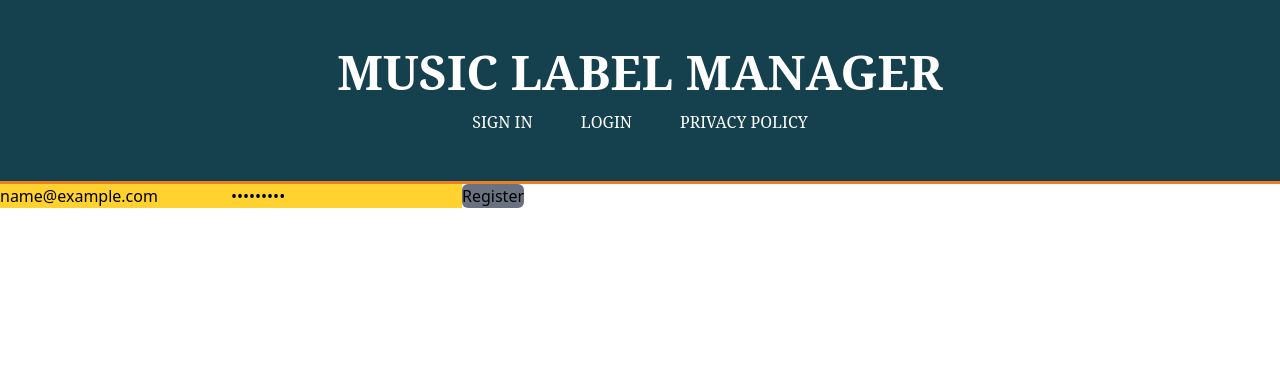
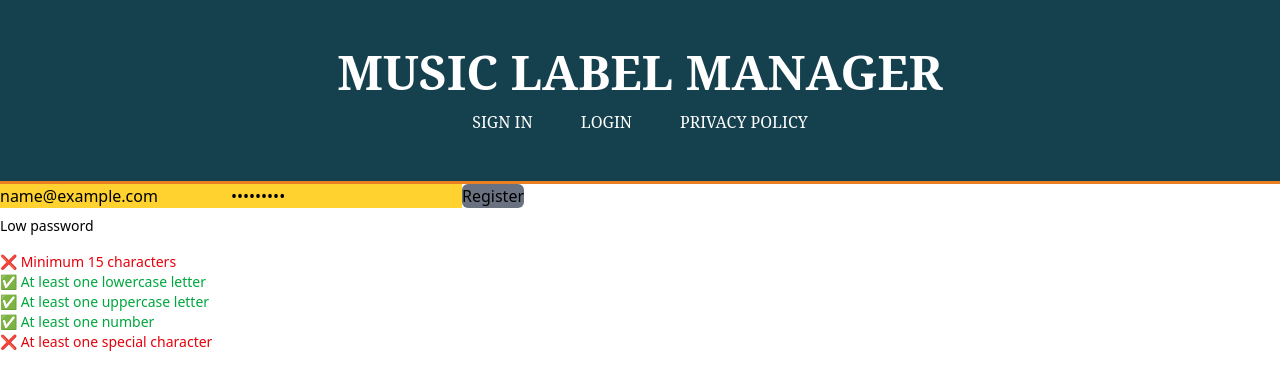
Before and after one commit to WildCodeSchool/2024-12-orleans-cda-project3-team-b, a React (Vite) app in the folder packages/frontend/web/: page /register in a window 1280 px wide. Both pictures are taken after typing "name@example.com", "Sample123" into the empty fields and a click on the button "Register". Shown: the top 388 px of the page. Built offline with nearby package versions, Linux system fonts and the light colour scheme; no server answers; a web font is replaced by a local one.

Commit message:
feature/secure-input

```diff
--- a/packages/frontend/web/src/pages/register.tsx
+++ b/packages/frontend/web/src/pages/register.tsx
@@ -6,8 +6,34 @@ export default function Register() {
   const [password, setPassword] = useState('');
   const [message, setMessage] = useState('');
 
+  const regex = {
+    minLength: password.length >= 15,
+    lowercase: /[a-z]/.test(password),
+    uppercase: /[A-Z]/.test(password),
+    number: /[0-9]/.test(password),
+    specialChar: /[!@#$%^&*(),.?":{}|<>]/.test(password),
+  };
+
+  const isStrongPassword = Object.values(regex).every(Boolean);
+
+  const validateEmail = (email: string): boolean => {
+    const regex = /^[^\s@]+@[^\s@]+\.[^\s@]+$/;
+    return regex.test(email);
+  };
+
   const login = async (event: FormEvent) => {
     event.preventDefault();
+
+    if (!validateEmail(email)) {
+      setMessage('Email invalid');
+      return;
+    }
+
+    if (!isStrongPassword) {
+      setMessage('Low password');
+      return;
+    }
+
     try {
       const res = await fetch(`/api/auth/register`, {
         method: 'POST',
@@ -15,19 +41,22 @@ export default function Register() {
         headers: { 'Content-Type': 'application/json' },
         credentials: 'include',
       });
+
       const data = await res.json();
 
       if (data.ok === false) {
-        setMessage('email is already in use');
+        setMessage('Email is already in use');
       } else {
-        setMessage('you can login now');
+        setMessage('You can login now');
       }
     } catch (error) {
       console.error(error);
+      setMessage('Error during registration');
     }
   };
 
   return (
+    <>
       <form
         onSubmit={async (event) => {
           await login(event);
@@ -43,7 +72,7 @@ export default function Register() {
           className='bg-amber-300'
           placeholder='Email'
         />
-      <label htmlFor='' />
+        <label htmlFor='password' />
         <input
           type='password'
           value={password}
@@ -54,9 +83,29 @@ export default function Register() {
           placeholder='Password'
         />
         <button type='submit' className='rounded-md bg-gray-500 text-center'>
-        {'Register\r'}
+          {'Register'}
         </button>
-      {message ? <p>{message}</p> : null}
+        {message ? <p className='mt-2 text-sm'>{message}</p> : null}
       </form>
+
+      {/* Critères de mot de passe */}
+      <div className='mt-4 text-sm'>
+        <p className={regex.minLength ? 'text-green-600' : 'text-red-600'}>
+          {regex.minLength ? '✅' : '❌'} {'Minimum 15 characters'}
+        </p>
+        <p className={regex.lowercase ? 'text-green-600' : 'text-red-600'}>
+          {regex.lowercase ? '✅' : '❌'} {'At least one lowercase letter'}
+        </p>
+        <p className={regex.uppercase ? 'text-green-600' : 'text-red-600'}>
+          {regex.uppercase ? '✅' : '❌'} {'At least one uppercase letter'}
+        </p>
+        <p className={regex.number ? 'text-green-600' : 'text-red-600'}>
+          {regex.number ? '✅' : '❌'} {'At least one number'}
+        </p>
+        <p className={regex.specialChar ? 'text-green-600' : 'text-red-600'}>
+          {regex.specialChar ? '✅' : '❌'} {'At least one special character'}
+        </p>
+      </div>
+    </>
   );
 }
```
Also changed, not shown: 2 other files (tests, documents, lock files or other folders). Lines whose indentation alone changed are shown as unchanged.
